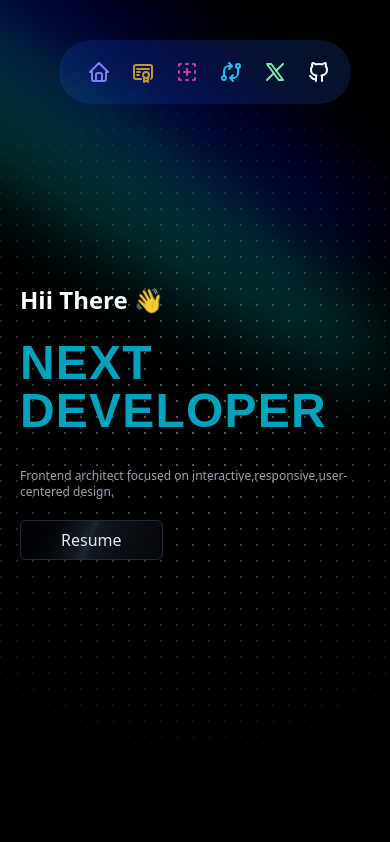
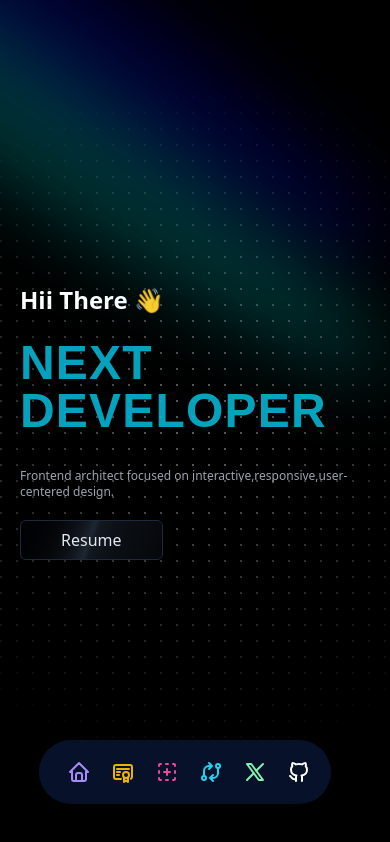
Before and after one commit to jackvijayy/vijayfolio, a Next.js app: page / in a window 390 px wide. Built offline with nearby package versions, Linux system fonts and the light colour scheme; a web font is replaced by a local one.

Commit message:
Layout-Config

```diff
--- a/app/layout.tsx
+++ b/app/layout.tsx
@@ -1,6 +1,8 @@
+
 import type { Metadata } from "next";
 import localFont from "next/font/local";
 import "./globals.css";
+
 
 const geistSans = localFont({
   src: "./fonts/GeistVF.woff",
@@ -14,7 +16,7 @@ const geistMono = localFont({
 });
 
 
-export const metadata: Metadata = {
+ export const metadata: Metadata = {
   title: "Vijay",
   description: "This is my portfolio",
   openGraph: {
@@ -46,7 +48,7 @@ export default function RootLayout({
       <body
         className={`${geistSans.variable} ${geistMono.variable}  antialiased`}
       >
-        {children}
+         {children}
       </body>
     </html>
   );
--- a/components/ui/floating-dock.tsx
+++ b/components/ui/floating-dock.tsx
@@ -43,7 +43,7 @@ const FloatingDockMobile = ({
 }) => {
   const [open, setOpen] = useState(true);
   return (
-    <div className={cn("fixed top-10 left-[15%] rounded-full backdrop-blur-sm bg-[#204eb13d] block md:hidden px-4 py-2 ", className)}>
+    <div className={cn("fixed bottom-10 left-[10%] z-50 rounded-full backdrop-blur-sm bg-[#204eb13d] block md:hidden px-4 py-2 ", className)}>
       <AnimatePresence>
         {open && (
           <motion.div
```
